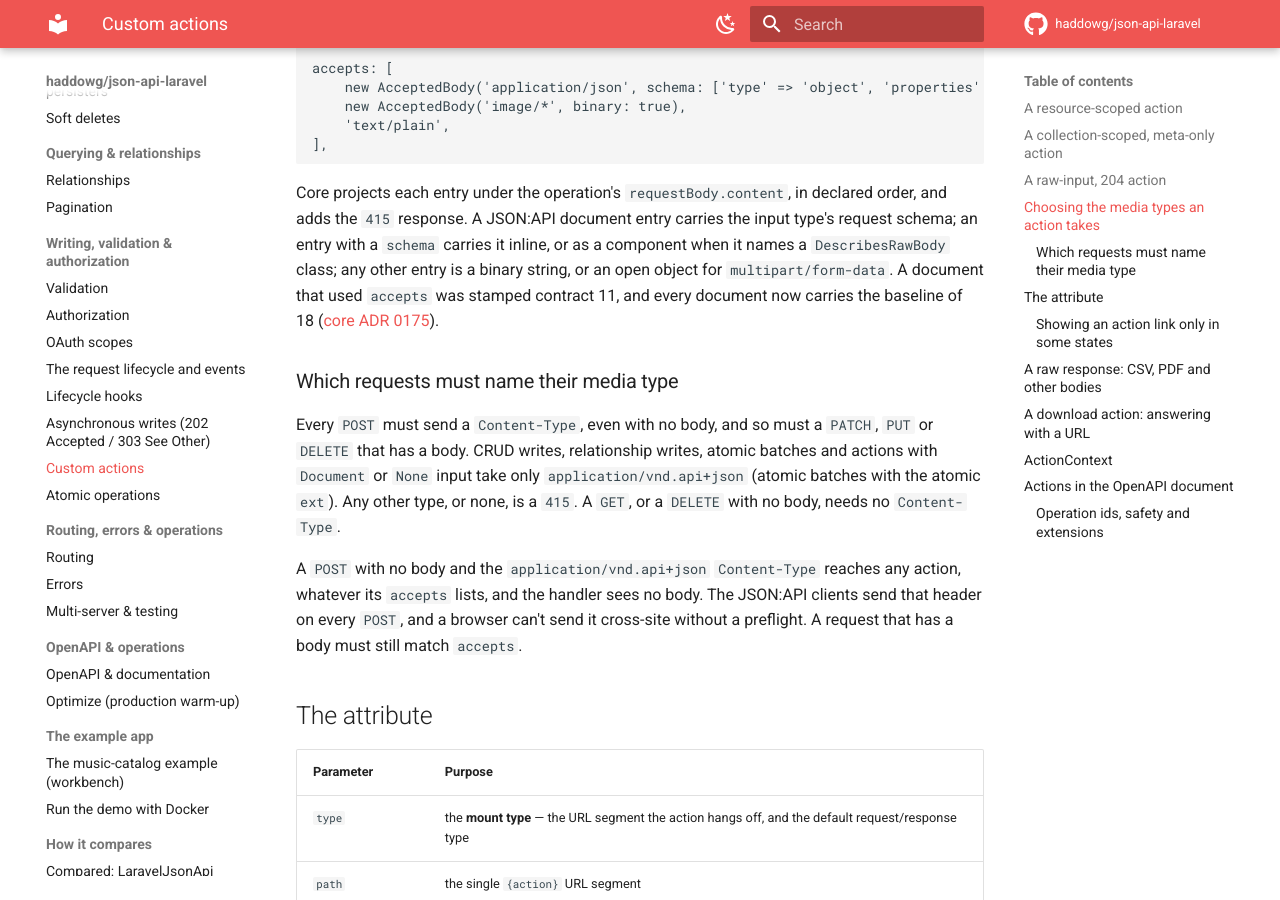
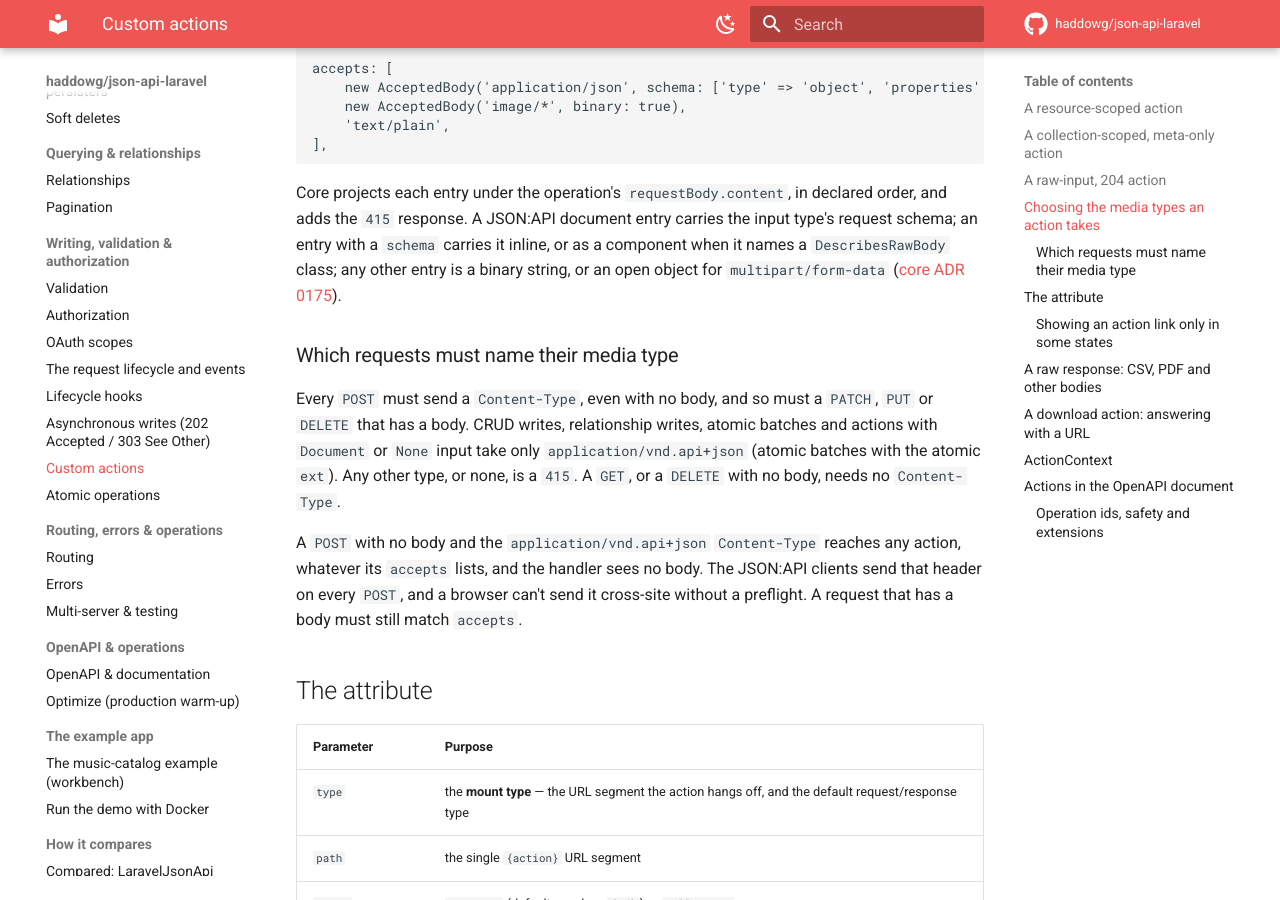
Before and after one commit to haddowg/json-api-laravel, an MkDocs documentation site: the page built from docs/actions.md, in a window 1280 px wide and 900 px high, scrolled down 2515 px. Built offline with MkDocs 1.6.1 and Material for MkDocs 9.7.7, drawn with Linux system fonts in a browser that asks for light colours; comment, search, counter and statistics services are not loaded; some of the changed text lies outside the part shown.

Commit message:
docs: describe OpenAPI behaviour without generator contract history
The generator contract number is a compatibility check for code
generators, and the changelogs record when each feature landed, so the
action, OpenAPI and scopes pages now state only what the document does.

Co-Authored-By: Claude Opus 5.5 <noreply@anthropic.com>
Claude-Session: https://claude.ai/code/session_013EXj2PRX95bKeTTCvvaVGe

```diff
--- a/docs/actions.md
+++ b/docs/actions.md
@@ -130,9 +130,7 @@ accepts: [
 Core projects each entry under the operation's `requestBody.content`, in declared order, and
 adds the `415` response. A JSON:API document entry carries the input type's request schema; an
 entry with a `schema` carries it inline, or as a component when it names a `DescribesRawBody`
-class; any other entry is a binary string, or an open object for `multipart/form-data`. A
-document that used `accepts` was stamped contract 11, and every document now carries the
-baseline of 18
+class; any other entry is a binary string, or an open object for `multipart/form-data`
 ([core ADR 0175](https://github.com/haddowg/json-api/blob/main/docs/adr/0175-an-action-may-declare-the-request-bodies-it-accepts.md)).
 
 ### Which requests must name their media type
@@ -316,8 +314,7 @@ JSON:API documents.
 The `mediaType` is the opt-in. A bare `new SeeOther()`, such as an async completion, stays a
 plain `303` for every client, and an `Accept` it can't answer is still a `406`. The OpenAPI
 document describes both responses of a download action: the `200` location document and the
-`303` with its `Location` header. Generator contract 17 introduced this, and every document
-now carries the baseline of 18. Core's
+`303` with its `Location` header. Core's
 [location responses](https://github.com/haddowg/json-api/blob/main/docs/responses.md#location-responses)
 covers the rest, including `withType()` for a file whose type varies.
 
```
Also changed, not shown: docs/openapi.md (+3 -4 lines), docs/scopes.md (+1 -2 lines).
